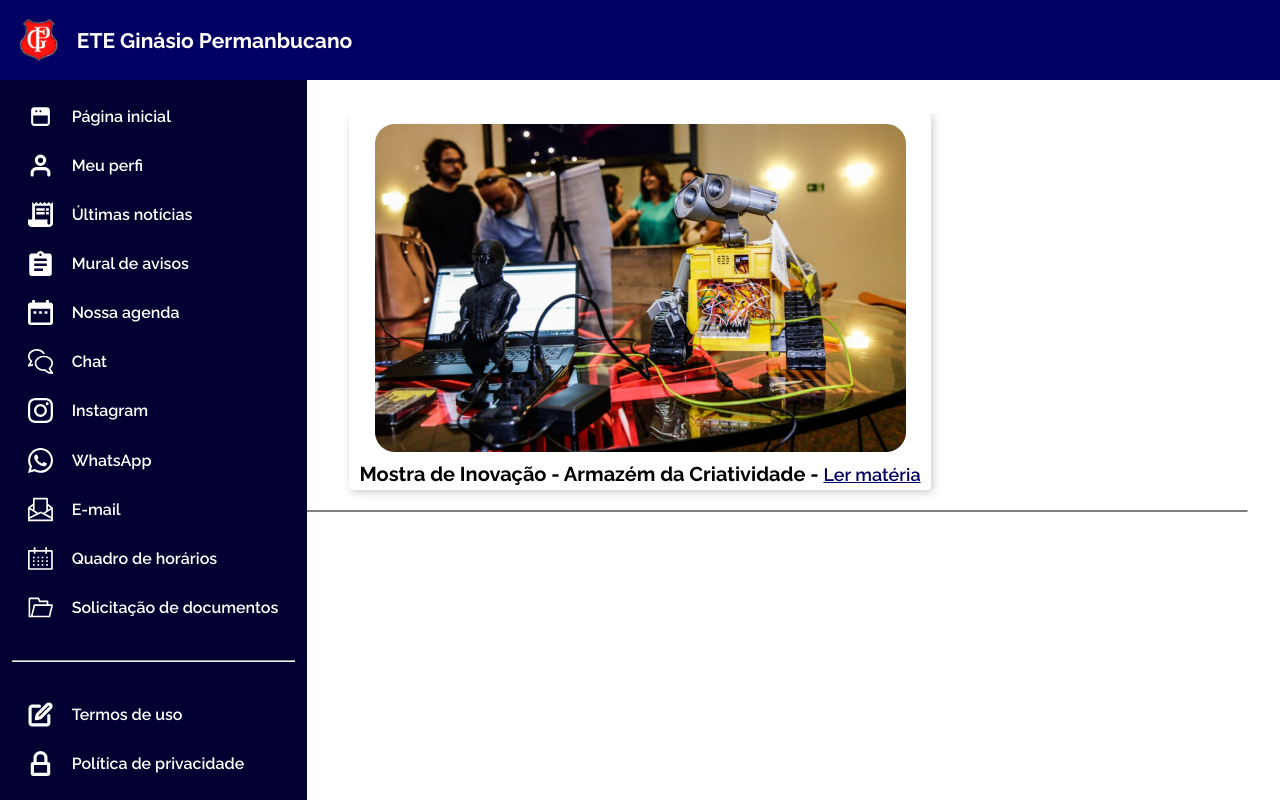
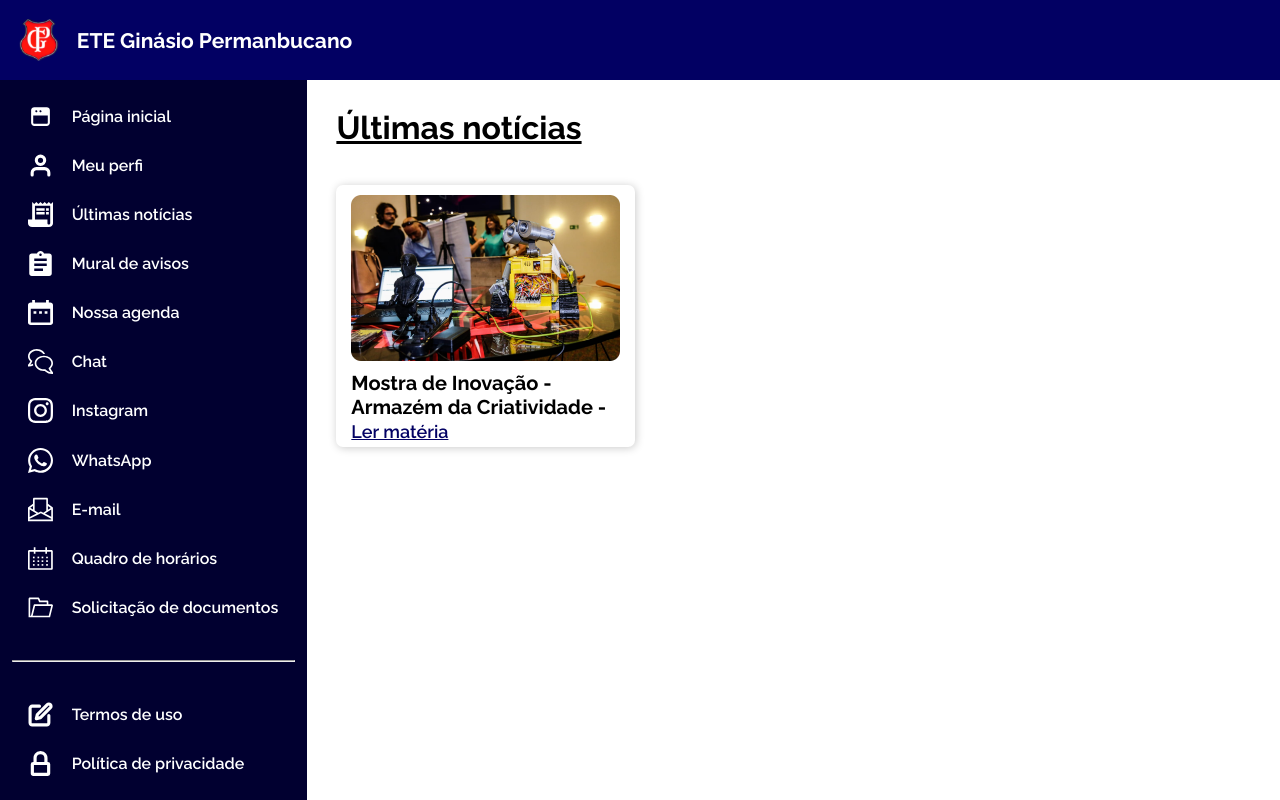
Before and after one commit to ETEGPC/gpc-web, a React (Create React App) app: page /ultimasNoticias in a window 1280 px wide. Built offline with nearby package versions, Linux system fonts and the light colour scheme.

Commit message:
Tela de 'Notícia aberta' retirada / 'Últimas notícias - desktop' criada.

```diff
--- a/src/PageRoutes/Routes.tsx
+++ b/src/PageRoutes/Routes.tsx
@@ -1,5 +1,5 @@
 import { BrowserRouter, Route, Routes as Rts} from 'react-router-dom';
-import { LoginScreen, LatestNews, NewsOpen, Chat, OurAgend, HomePage, MyProfile, DocumentsRequest, BulletinBoard,Timesheet } from '../components/Exports';
+import { LoginScreen, LatestNews, Chat, OurAgend, HomePage, MyProfile, DocumentsRequest, BulletinBoard,Timesheet } from '../components/Exports';
 
 export function Routes(){
 	return(
@@ -8,7 +8,6 @@ export function Routes(){
 			<Rts>
 				<Route path="" element={<LoginScreen />} />
 				<Route path="/ultimasNoticias" element={<LatestNews />} />
-				<Route path="/noticiaAberta" element={<NewsOpen />} />
 				<Route path="/chat" element={<Chat/>}></Route>
 				<Route path="/nossaAgenda" element={<OurAgend />}></Route>
 				<Route path="/paginaInicial" element={<HomePage />}></Route>
--- a/src/components/Exports.tsx
+++ b/src/components/Exports.tsx
@@ -1,7 +1,6 @@
 export * from '../pages/LatestNews';
 export * from '../pages/LoginScreen';
 export * from './Menu';
-export * from '../pages/NewsOpen';
 export * from '../pages/Chat';
 export * from '../components/CalendarComponent'
 export * from '../pages/OurAgend'
--- a/src/pages/LatestNews.tsx
+++ b/src/pages/LatestNews.tsx
@@ -2,43 +2,36 @@ import { Menu } from "../components/Menu";
 import image from '../images/imageExample.png'
 import { Link } from "react-router-dom";
 import '../styles/pages/latestNews.css';
-import { NewsOpen } from '../pages/NewsOpen';
+import { CloseMenu } from '../components/Menu';
 
 export function LatestNews(){
 
     document.title = 'Últimas notícias';
 
     return (
-        <div className="latesnews-container">
+
+        <div className="container">
 
             <Menu />
 
-            <div className="openNew" id="openNew">
+            <div className="latestNews-container" onClick={CloseMenu}>
 
+                <h1 className="latestNews-h1" >Últimas notícias</h1>
 
-                <div className="openNew-content">
-                    <h1 className="openNew-content-h1">Mostra de Inovação - Armazém da Criatividade</h1>
-                    <img className="openNew-content-img" src={image} alt="" />
-                    <p className="openNew-content-p">Lorem ipsum dolor sit amet consectetur adipisicing elit. Impedit ea in corporis maxime eveniet quibusdam dolor magnam molestiae. Suscipit voluptate obcaecati libero eaque distinctio vero architecto, sequi ullam beatae aliquam. Lorem, ipsum dolor sit amet consectetur adipisicing elit. Ab, quos. Quod fuga quisquam et ullam fugiat amet adipisci, eaque ipsa consequuntur explicabo? Quas obcaecati earum illum nobis ex qui itaque?</p>
+                <div className="latestNews-news">
+
+                    <div className="latestNews-content">
+
+                        <img src={image} className="content-img" />
+                        <h2 className="content-h2">Mostra de Inovação - Armazém da Criatividade - <Link to='#' className="latestNews-p" >Ler matéria</Link></h2>
+
+                    </div>
+
                 </div>
+
 
             </div>
 
-
-            <h1 className="latestNews-h1" >Últimas notícias</h1>
-
-
-            <div className="latestNews-div">
-                <div className="latestNews-subdiv">
-                    <img src={image} className="latestNews-img" />
-
-                    <h2 className="latestNews-h2">Mostra de Inovação - Armazém da Criatividade - <Link to='/noticiaAberta' className="latestNews-p" >Ler matéria</Link></h2>
-
-
-                </div>
-
-                    <hr className="latestNews-hr" />
-            </div>
         </div>
 
     );
--- a/src/pages/NewsOpen.tsx
+++ /dev/null
@@ -1,20 +0,0 @@
-import { Menu } from '../components/Exports';
-import image from '../images/imageExample.png';
-import '../styles/pages/newsOpen.css';
-
-export function NewsOpen(){
-    return(
-
-        <div className='newsOpen-container'>
-
-            <Menu />
-
-            <h1 className='newsOpen-h1'>Título da notícia</h1>
-            <img src={image}  className='newsOpen-img'/>
-            <p className='newsOpen-p'>Lorem ipsum dolor, sit amet consectetur adipisicing elit. Nostrum nihil id sequi aliquam officiis illo nobis rem consectetur! Repellat libero laborum distinctio eius vero unde dolorum? Perspiciatis fuga voluptates labore! Lorem ipsum dolor sit amet consectetur adipisicing elit. Esse ad odio vel magni debitis. Culpa, fugit repellendus. Mollitia enim culpa illo quod esse dolor eum eveniet doloribus molestiae? Officia, odio!</p>
-
-
-        </div>
-
-    );
-}
--- a/src/styles/pages/latestNews.css
+++ b/src/styles/pages/latestNews.css
@@ -1,34 +1,5 @@
 * {
     font-family: 'Raleway', sans-serif;
-}
-
-.openNew {
-    z-index: 1;
-    position: absolute;
-    width: 100%;
-    background-color: white;
-    transform: translateX(-100%);
-    transition: 0.4s;
-}
-
-.openNew-content {
-    z-index: 1;
-    width: 95vw;
-    margin: 0 auto;
-}
-
-.openNew-content-h1 {
-    margin: 3% 0% 3% 3%;
-}
-
-.openNew-content-img {
-    max-width: 90vw;
-    display: block;
-    margin: 10px auto;
-}
-
-.openNew-content-p {
-    margin: 3% 3% 3% 3%;
 }
 
 .latestNews-container {
@@ -42,28 +13,30 @@
 }
 
 
-.latestNews-div {
+.latestNews-news {
     display: flex;
     flex-direction: column;
+    padding: 1%;
+    gap: 10px;
 }
 
-.latestNews-subdiv {
-    max-width: 95vw;
-    align-self: center;
-    border-radius: 4px;
-    box-shadow: 2px 2px 8px #cacaca;
+.latestNews-content {
+  width: 95%;
+  align-self: center;
+  border-radius: 7px;
+  box-shadow: 1px 1px 8px #cacaca;
 }
 
-.latestNews-img {
-    max-width: 90vw;
-    display: block;
-    margin: 10px auto;
+.content-img {
+  max-width: 90%;
+  display: block;
+  margin: 10px auto;
 }
 
-.latestNews-h2 {
-    font-size: 20px;
-    display: inline-block;
-    margin: 0 10px;
+.content-h2 {
+  font-size: 20px;
+  display: inline-block;
+  margin: 0 5%;
 }
 
 .latestNews-p {
@@ -75,10 +48,45 @@
     text-decoration: underline;
 }
 
-.latestNews-hr {
-    margin: 20px auto;
-    outline: none;
-    border: 1px solid gray;
-    width: 95vw;
-    border-radius: 4px;
+@media screen and (min-width: 800px) and (min-height: 497px){
+
+    .container {
+       display: flex;
+      justify-content: space-between;
+    }
+
+    .latestNews-news {
+        display: flex;
+        flex-direction: row;
+        margin: 0 0 0 2%;
+        padding: 1%;
+        gap: 10px;
+        flex-wrap: wrap;
+    }
+
+    .latestNews-container {
+        width: 76%;
+        margin-top: 10vh;
+        height: 100vh;
+    }
+
+    .latestNews-content {
+      width: 32%;
+      align-self: center;
+      border-radius: 7px;
+      box-shadow: 1px 1px 8px #cacaca;
+    }
+
+    .content-img {
+      max-width: 90%;
+      display: block;
+      margin: 10px auto;
+    }
+
+    .content-h2 {
+      font-size: 20px;
+      display: inline-block;
+      margin: 0 5%;
+    }
+
 }
```
